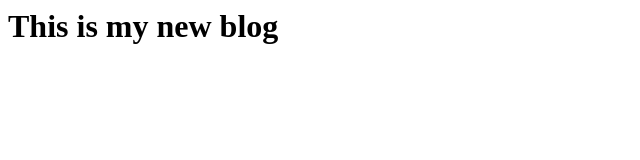
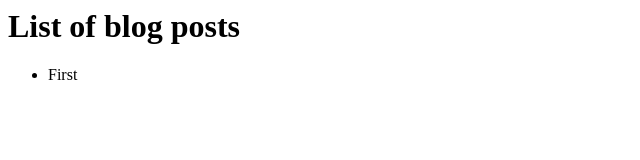
Before and after one commit to kevivlabs/blog, a plain HTML site: page index.html in a window 1280 px wide. Shown: the whole page, without its empty margins (0-640 px from the left). Drawn offline with Linux system fonts and the light colour scheme.

Commit message:
Update index.html

```diff
--- a/index.html
+++ b/index.html
@@ -1 +1,4 @@
-<h1> This is my new blog </h1>
+<h1> List of blog posts</h1>
+<ul>
+  <li> First </li>
+</ul>
```
